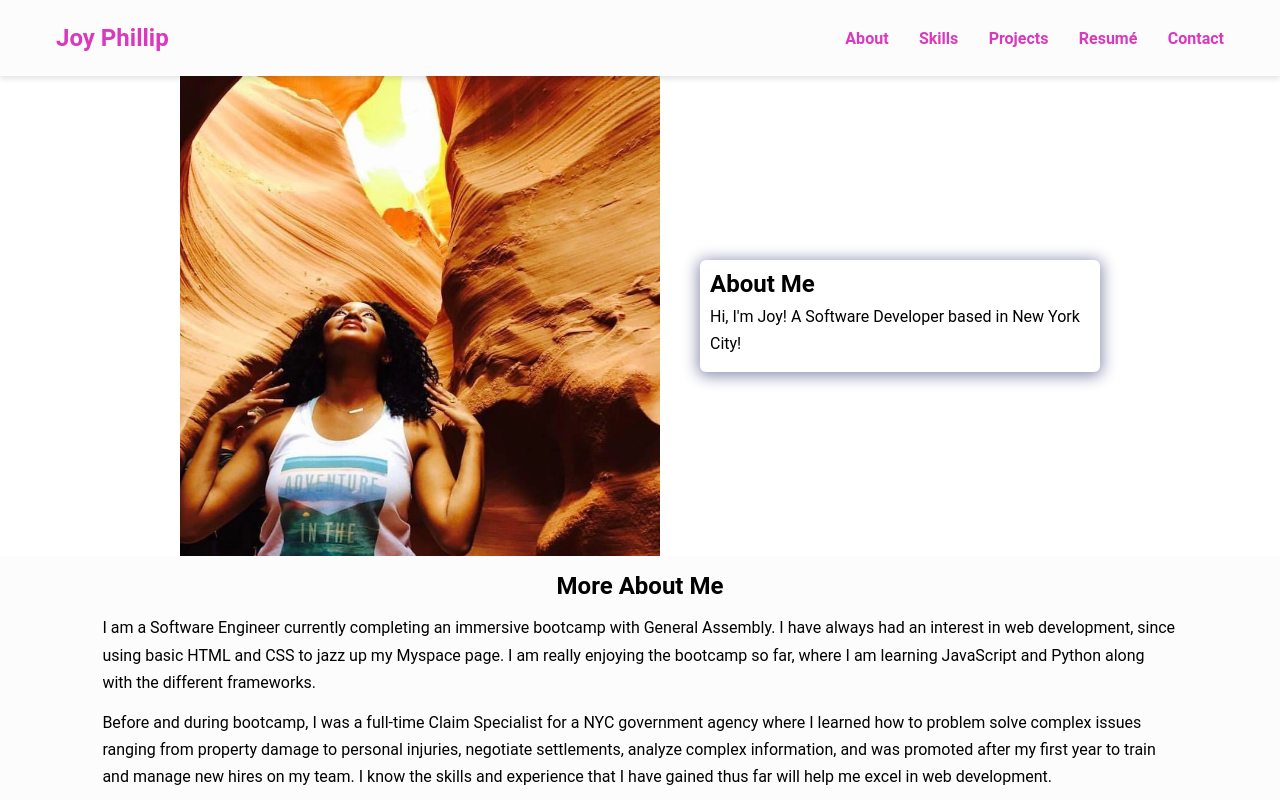
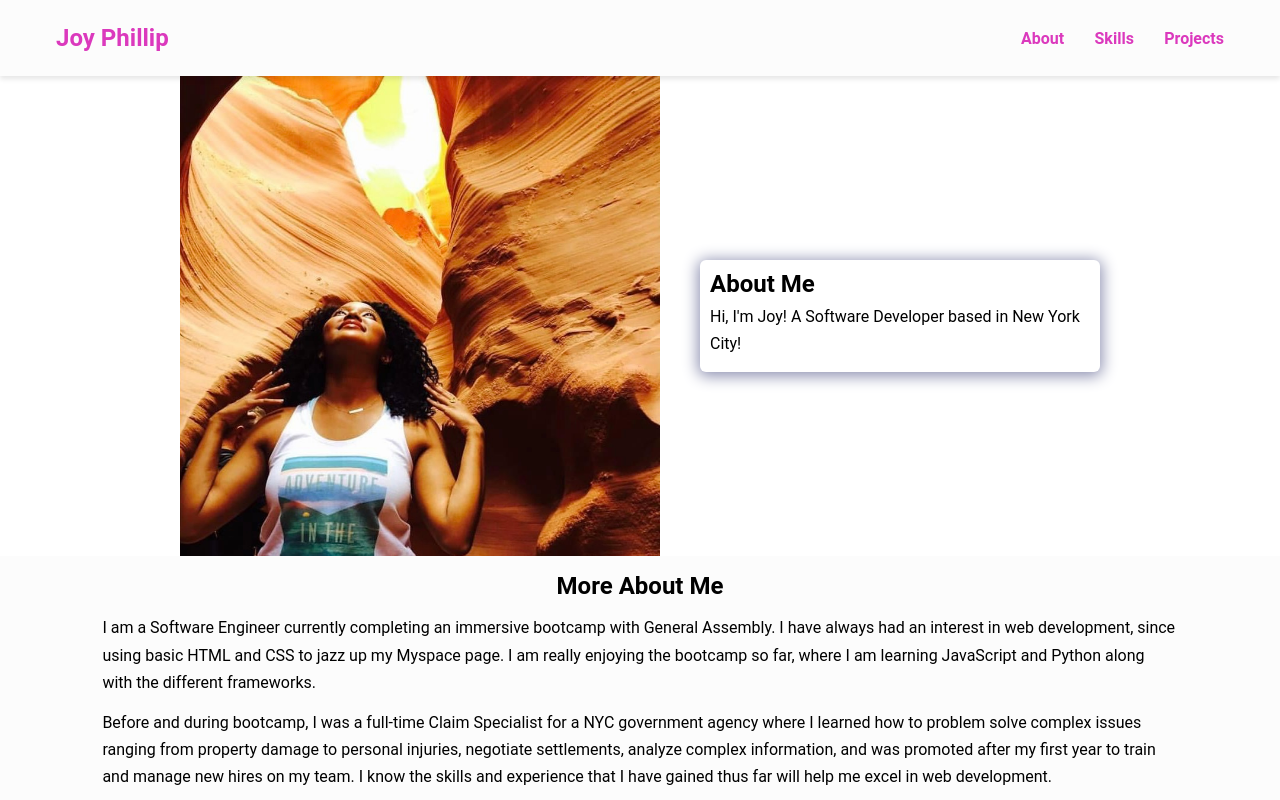
Before and after one commit to joyphillip/Dev-Portfolio, a plain HTML site: page index.html in a window 1280 px wide. Shown: the top 800 px of the page. Drawn offline with nearby package versions, Linux system fonts and the light colour scheme; files whose address does not match are found by name.

Commit message:
removed resume/contacts

```diff
--- a/index.html
+++ b/index.html
@@ -24,8 +24,8 @@
           <li><a href="#about" class="nav-link">About</a></li>
           <li><a href="#skills" class="nav-link">Skills</a></li>
           <li><a href="#projects" class="nav-link">Projects</a></li>
-          <li><a href="#resume" class="nav-link">Resumé</a></li>
-          <li><a href="#contact" class="nav-link">Contact</a></li>
+          <!-- <li><a href="#resume" class="nav-link">Resumé</a></li>
+          <li><a href="#contact" class="nav-link">Contact</a></li> -->
         </ul>
         <button class="burger-menu" id="burger-menu">
           <ion-icon class="bars" name="menu-outline"></ion-icon>
@@ -106,7 +106,8 @@
           </div>
         </div>
       </section>
-    <!-- Projects section -->
+
+      <!-- Projects section -->
     <section class="projects" id="projects">
         <h2 class="projects-title">Some of my Recent Projects</h2>
         <div class="projects-container">
@@ -136,8 +137,57 @@
             </p>
             <a href="https://my-shoe-closet.herokuapp.com/" target="_blank" class="project-link">Check it Out</a>
           </div>
-    <!-- Contact section -->
 
+          <!-- Contact section -->
+    <!-- <section class="contact" id="contact">
+      <h2>Get In Touch With Me</h2>
+      <div class="contact-form-container">
+        <div class="contact-form">
+          <form action="https://formspree.io/f/xyylngw" method="POST">
+            <div class="form-control">
+              <label for="name">Name</label>
+              <input
+                type="text"
+                id="name"
+                name="sender-name"
+                placeholder="Enter Your Name"
+                class="input-field"
+                required
+              />
+            </div>
+            <div class="form-control">
+              <label for="email">Email</label>
+              <input
+                type="email"
+                id="email"
+                name="sender-email"
+                placeholder="Enter Your Email"
+                class="input-field"
+                required
+              />
+            </div>
+            <div class="form-control">
+              <label for="message">Message</label>
+              <textarea
+                id="message"
+                cols="60"
+                rows="10"
+                placeholder="Enter Your Message"
+                name="message"
+                class="input-field"
+                required
+              ></textarea>
+            </div>
+            <input
+              type="submit"
+              value="Submit"
+              id="submit-btn"
+              class="submit-btn"
+            />
+          </form>
+        </div>
+      </div>
+    </section> -->
     <!-- Social accounts - Fixed to the right -->
 
     <!-- Scroll to top -->
```
